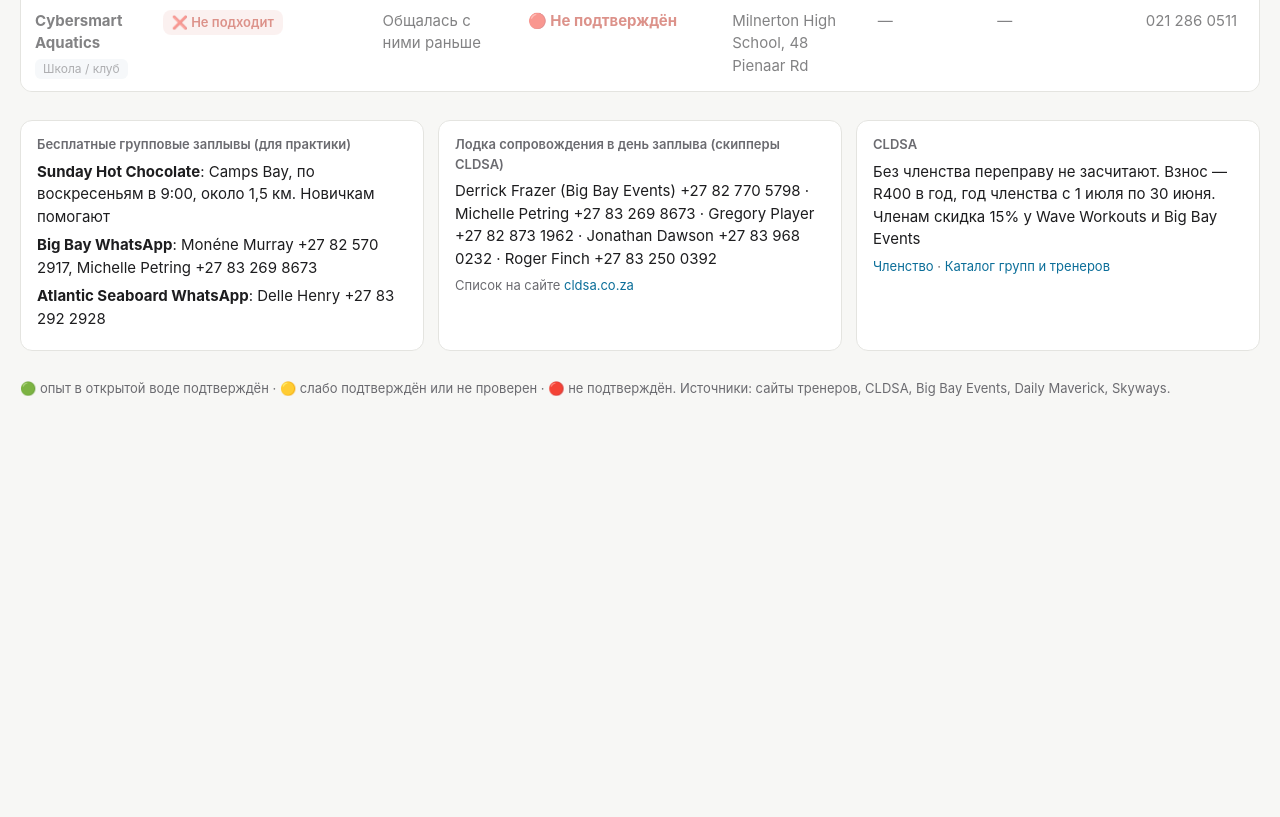
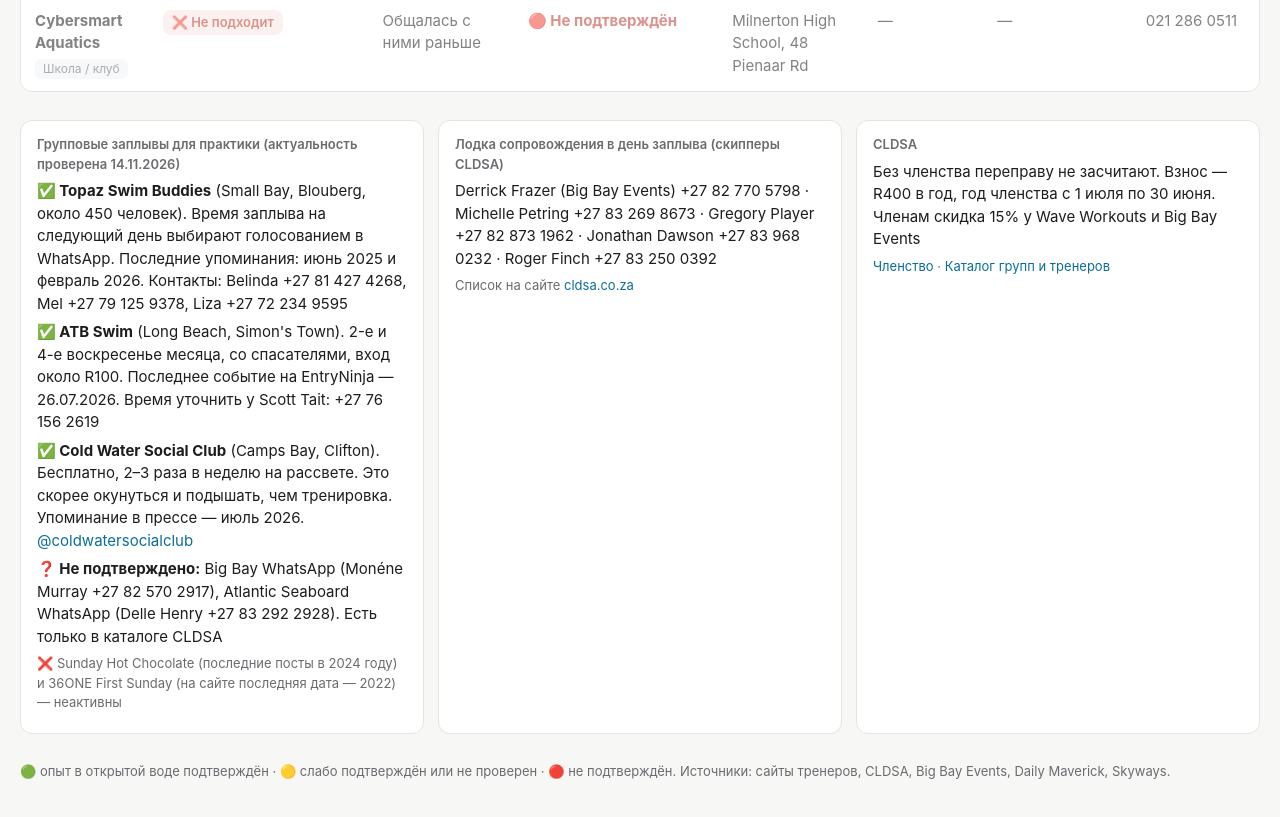
Before and after one commit to johnnygirlseaborn/cape-town-swim-coaches, a plain HTML site: page index.html in a window 1280 px wide. Shown: the part 3336-4153 px from the top of the page. Before the commit the page ends 3795 px from the top, so only its background shows below. Drawn offline with Linux system fonts and the light colour scheme.

Commit message:
Update group swims: recency check

```diff
--- a/index.html
+++ b/index.html
@@ -262,10 +262,12 @@ footer{margin-top:28px;color:var(--muted);font-size:13px}
 </div>
 
 <section class="notes">
-<div class="tile"><b>Бесплатные групповые заплывы (для практики)</b>
-<p><strong>Sunday Hot Chocolate</strong>: Camps Bay, по воскресеньям в 9:00, около 1,5 км. Новичкам помогают</p>
-<p><strong>Big Bay WhatsApp</strong>: Monéne Murray +27 82 570 2917, Michelle Petring +27 83 269 8673</p>
-<p><strong>Atlantic Seaboard WhatsApp</strong>: Delle Henry +27 83 292 2928</p>
+<div class="tile"><b>Групповые заплывы для практики (актуальность проверена 14.11.2026)</b>
+<p><strong>✅ Topaz Swim Buddies</strong> (Small Bay, Blouberg, около 450 человек). Время заплыва на следующий день выбирают голосованием в WhatsApp. Последние упоминания: июнь 2025 и февраль 2026. Контакты: Belinda +27 81 427 4268, Mel +27 79 125 9378, Liza +27 72 234 9595</p>
+<p><strong>✅ ATB Swim</strong> (Long Beach, Simon's Town). 2-е и 4-е воскресенье месяца, со спасателями, вход около R100. Последнее событие на EntryNinja — 26.07.2026. Время уточнить у Scott Tait: +27 76 156 2619</p>
+<p><strong>✅ Cold Water Social Club</strong> (Camps Bay, Clifton). Бесплатно, 2–3 раза в неделю на рассвете. Это скорее окунуться и подышать, чем тренировка. Упоминание в прессе — июль 2026. <a href="https://www.instagram.com/coldwatersocialclub/" target="_blank">@coldwatersocialclub</a></p>
+<p><strong>❓ Не подтверждено:</strong> Big Bay WhatsApp (Monéne Murray +27 82 570 2917), Atlantic Seaboard WhatsApp (Delle Henry +27 83 292 2928). Есть только в каталоге CLDSA</p>
+<p class="small">❌ Sunday Hot Chocolate (последние посты в 2024 году) и 36ONE First Sunday (на сайте последняя дата — 2022) — неактивны</p>
 </div>
 <div class="tile"><b>Лодка сопровождения в день заплыва (скипперы CLDSA)</b>
 <p>Derrick Frazer (Big Bay Events) +27 82 770 5798 · Michelle Petring +27 83 269 8673 · Gregory Player +27 82 873 1962 · Jonathan Dawson +27 83 968 0232 · Roger Finch +27 83 250 0392</p>
```
